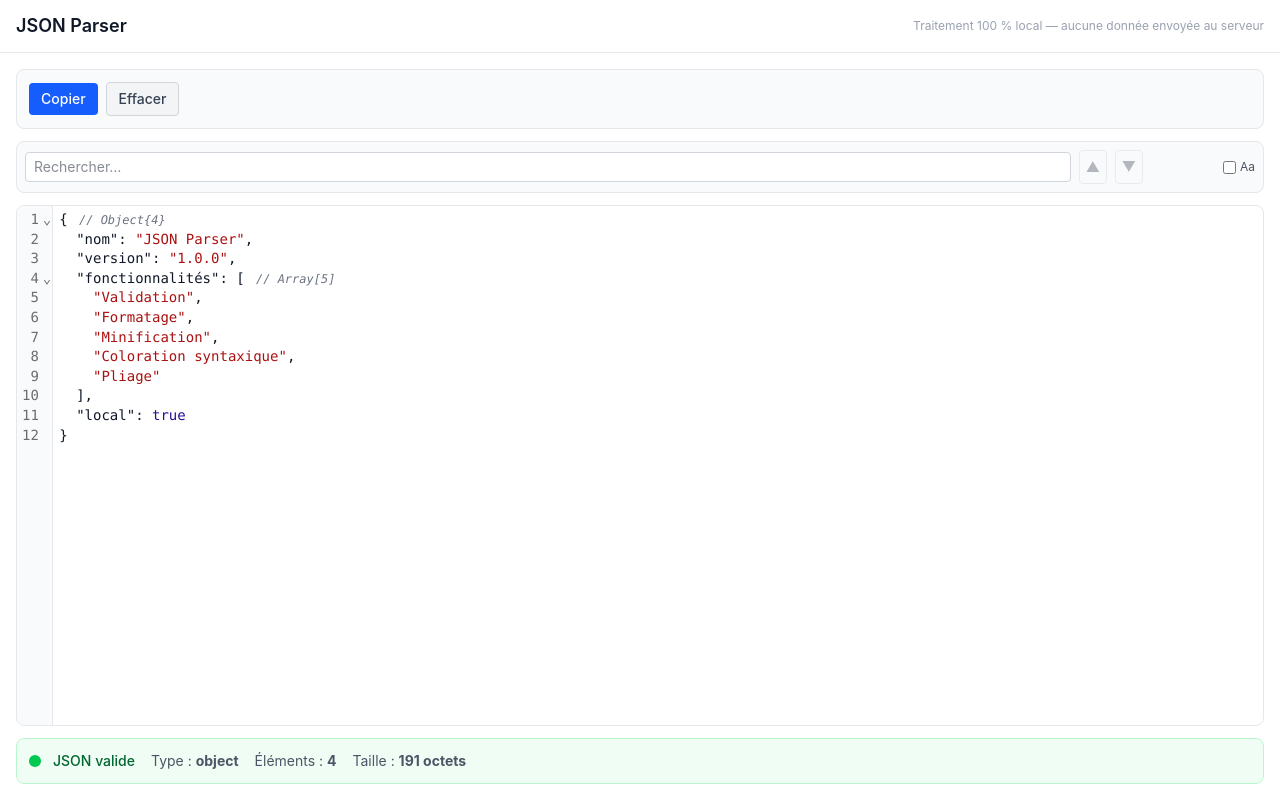
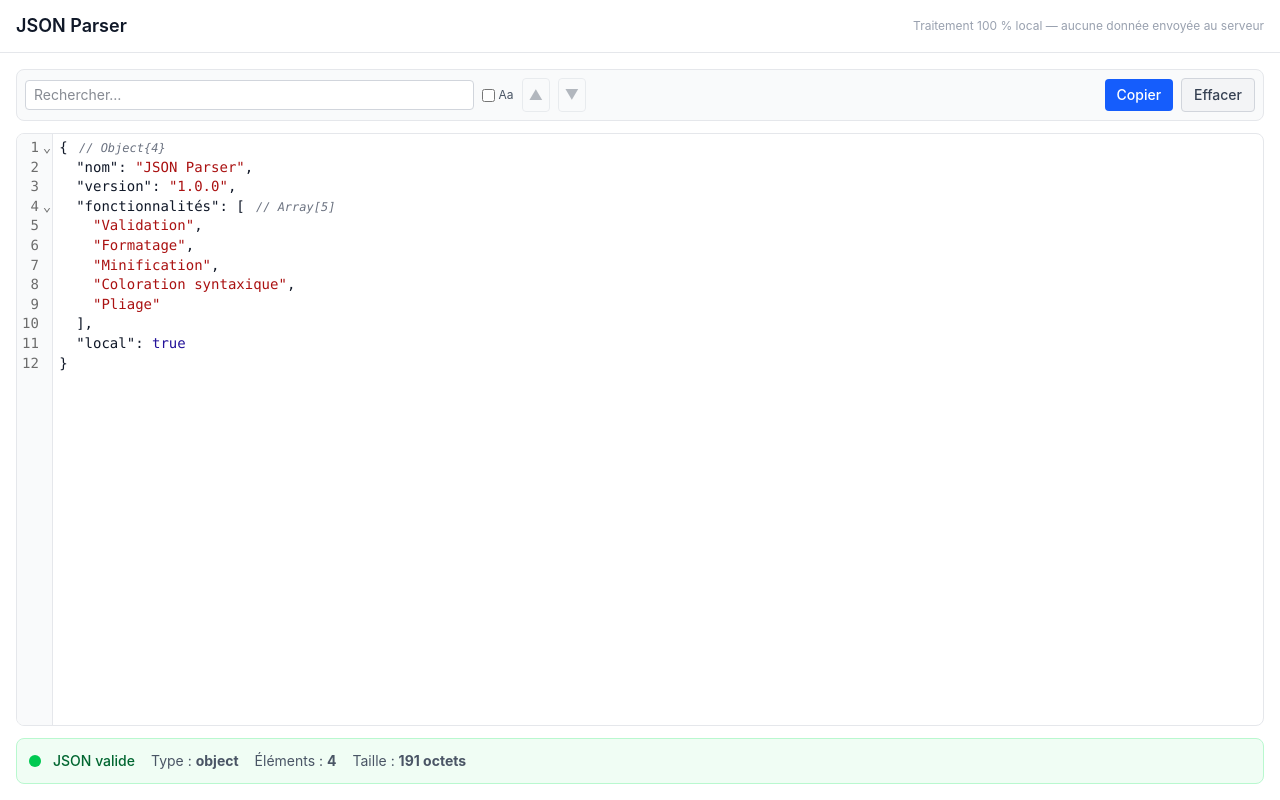
Before and after one commit to JonathanRsx/json-parser, a React (Vite) app: page / in a window 1280 px wide. Built offline with nearby package versions, Linux system fonts and the light colour scheme.

Commit message:
refactor: remove Toolbar component and integrate copy/clear functionality into SearchBar

```diff
--- a/src/App.tsx
+++ b/src/App.tsx
@@ -1,7 +1,6 @@
 import { useRef } from "react";
 import { type EditorView } from "@codemirror/view";
 import { JsonEditor } from "./components/Editor/JsonEditor";
-import { Toolbar } from "./components/Toolbar/Toolbar";
 import { SearchBar } from "./components/SearchPanel/SearchBar";
 import { ValidationStatus } from "./components/ValidationStatus/ValidationStatus";
 import { useJsonDocument } from "./hooks/useJsonDocument";
@@ -42,8 +41,6 @@ export default function App() {
       </header>
 
       <main className="flex-1 flex flex-col gap-3 p-4 min-h-0">
-        <Toolbar onCopy={handleCopy} onClear={handleClear} />
-
         <SearchBar
           query={query}
           caseSensitive={caseSensitive}
@@ -52,6 +49,8 @@ export default function App() {
           onCaseSensitiveChange={handleCaseSensitiveChange}
           onNext={handleNext}
           onPrevious={handlePrevious}
+          onCopy={handleCopy}
+          onClear={handleClear}
         />
 
         <JsonEditor
--- a/src/components/SearchPanel/SearchBar.tsx
+++ b/src/components/SearchPanel/SearchBar.tsx
@@ -6,6 +6,8 @@ interface SearchBarProps {
   onCaseSensitiveChange: (value: boolean) => void;
   onNext: () => void;
   onPrevious: () => void;
+  onCopy: () => void;
+  onClear: () => void;
 }
 
 export function SearchBar({
@@ -16,6 +18,8 @@ export function SearchBar({
   onCaseSensitiveChange,
   onNext,
   onPrevious,
+  onCopy,
+  onClear,
 }: SearchBarProps) {
   const handleKeyDown = (e: React.KeyboardEvent) => {
     if (e.key === "Enter") {
@@ -39,6 +43,15 @@ export function SearchBar({
         aria-label="Rechercher dans le JSON"
       />
 
+      <label className="flex items-center gap-1 text-xs text-gray-600 cursor-pointer select-none">
+        <input
+          type="checkbox"
+          checked={caseSensitive}
+          onChange={(e) => onCaseSensitiveChange(e.target.checked)}
+          className="rounded"
+        />
+        Aa
+      </label>
       <button
         type="button"
         onClick={onPrevious}
@@ -66,15 +79,26 @@ export function SearchBar({
           : ""}
       </span>
 
-      <label className="flex items-center gap-1 text-xs text-gray-600 cursor-pointer select-none">
-        <input
-          type="checkbox"
-          checked={caseSensitive}
-          onChange={(e) => onCaseSensitiveChange(e.target.checked)}
-          className="rounded"
-        />
-        Aa
-      </label>
+
+      <div className="flex-1" />
+
+      <button
+        type="button"
+        onClick={onCopy}
+        className="px-3 py-1.5 text-sm font-medium bg-blue-600 text-white rounded hover:bg-blue-700"
+        aria-label="Copier le contenu formaté"
+      >
+        Copier
+      </button>
+
+      <button
+        type="button"
+        onClick={onClear}
+        className="px-3 py-1.5 text-sm font-medium bg-gray-100 text-gray-700 border border-gray-300 rounded hover:bg-gray-200"
+        aria-label="Effacer le contenu"
+      >
+        Effacer
+      </button>
     </div>
   );
 }
--- a/src/components/Toolbar/Toolbar.tsx
+++ /dev/null
@@ -1,28 +0,0 @@
-interface ToolbarProps {
-  onCopy: () => void;
-  onClear: () => void;
-}
-
-export function Toolbar({ onCopy, onClear }: ToolbarProps) {
-  return (
-    <div className="flex flex-wrap items-center gap-2 p-3 bg-gray-50 border border-gray-200 rounded-lg">
-      <button
-        type="button"
-        onClick={onCopy}
-        className="px-3 py-1.5 text-sm font-medium bg-blue-600 text-white rounded hover:bg-blue-700"
-        aria-label="Copier le contenu formaté"
-      >
-        Copier
-      </button>
-
-      <button
-        type="button"
-        onClick={onClear}
-        className="px-3 py-1.5 text-sm font-medium bg-gray-100 text-gray-700 border border-gray-300 rounded hover:bg-gray-200"
-        aria-label="Effacer le contenu"
-      >
-        Effacer
-      </button>
-    </div>
-  );
-}
```
